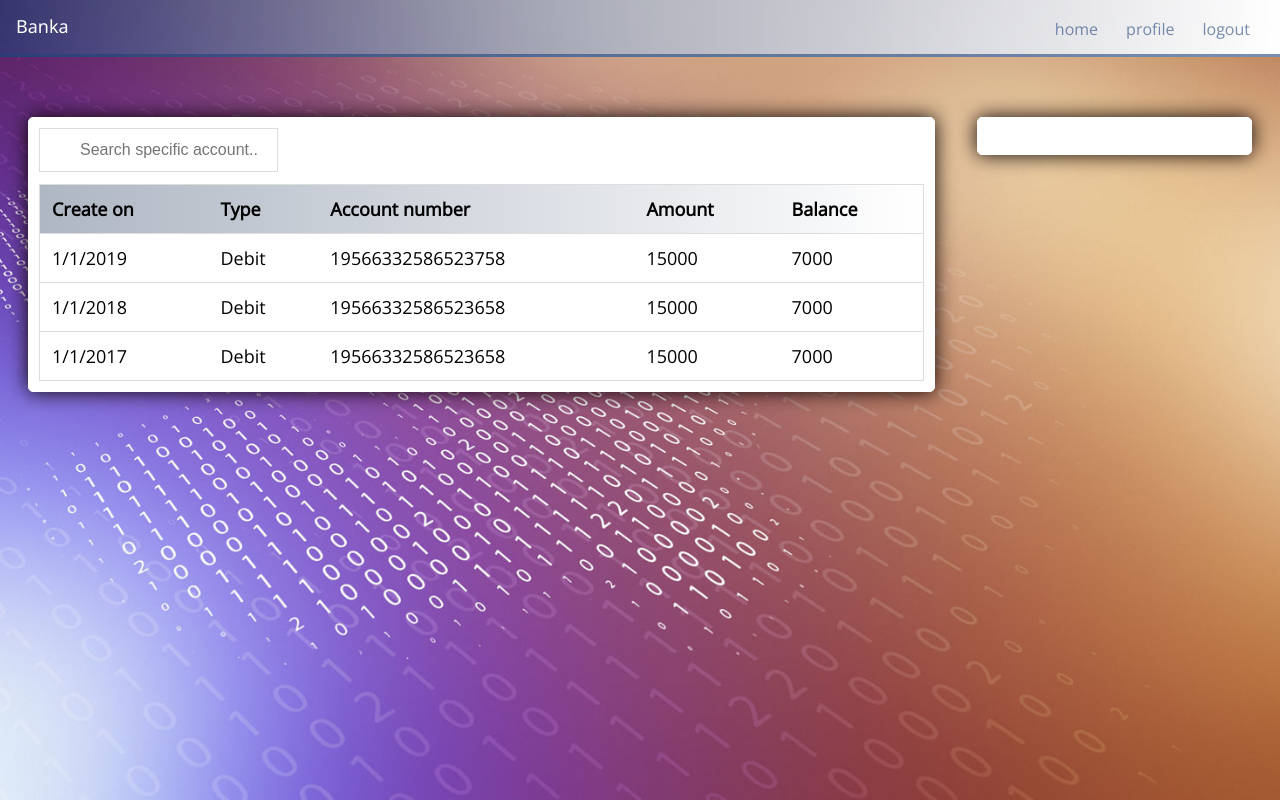
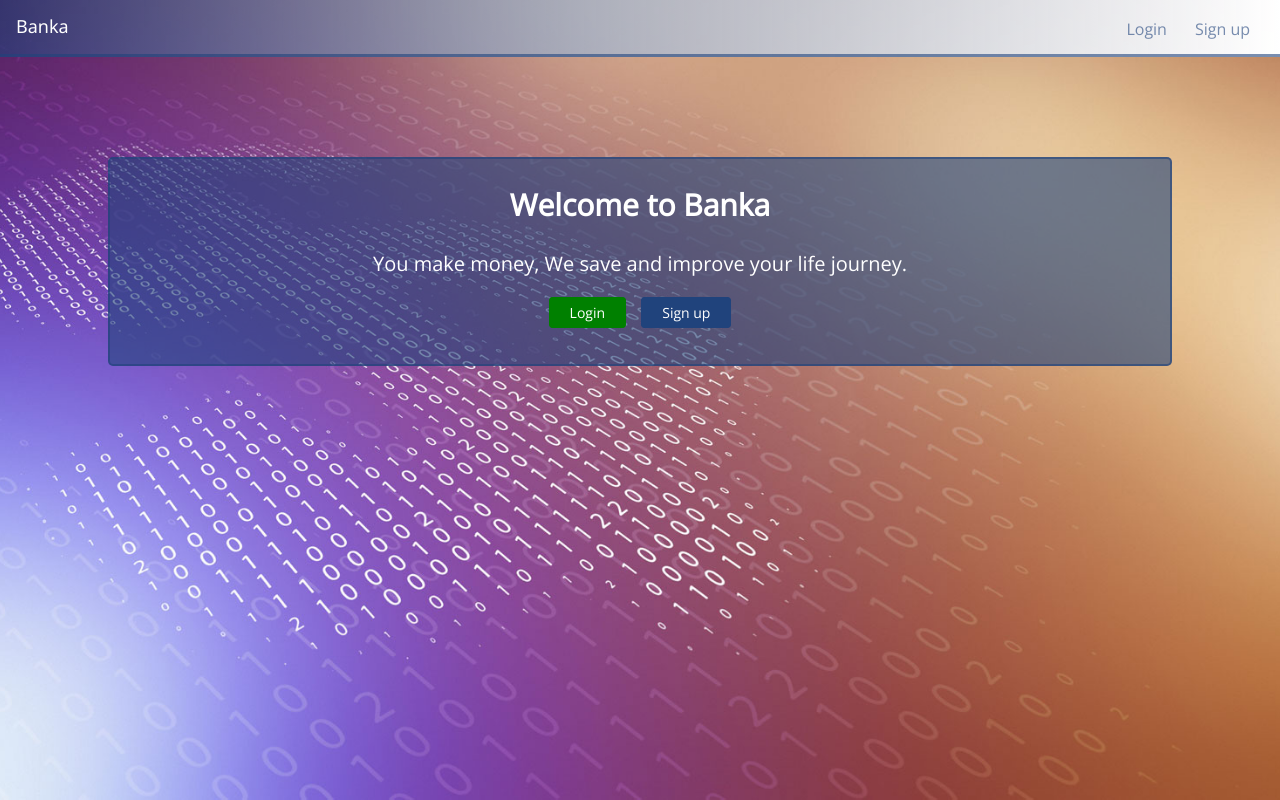
Before and after one commit to j4l13n/banka, a website: page UI/index.html in a window 1280 px wide. Drawn offline with nearby package versions, Linux system fonts and the light colour scheme.

Commit message:
Add main page

```diff
--- a/UI/css/style.css
+++ b/UI/css/style.css
@@ -419,4 +419,68 @@
         float: right;
     }
 
+    .welcome-title {
+        text-align: center;
+        font-size: 20px;
+        color: white;
+        border: 2px solid rgb(32, 67, 124, 0.6);
+        margin: 100px;
+        background-color: rgb(32, 67, 124, 0.6);
+        border-radius: 5px;
+        padding-bottom: 40px;
+    }
+
+    .login {
+        text-decoration: none;
+        color: white;
+        background-color: green;
+        padding-top: 5px;
+        padding-bottom: 5px;
+        padding-left: 20px;
+        padding-right: 20px;
+        border: 1px solid green;
+        border-radius: 4px;
+        font-size: 14px;
+        margin-right: 10px;
+    }
+
+    .signup {
+        text-decoration: none;
+        color: white;
+        background-color: rgb(32, 67, 124);
+        padding-top: 5px;
+        padding-bottom: 5px;
+        padding-left: 20px;
+        padding-right: 20px;
+        border: 1px solid rgb(32, 67, 124);
+        border-radius: 4px;
+        font-size: 14px;
+    }
+
+    .login:hover {
+        text-decoration: none;
+        color: white;
+        background-color: rgb(16, 238, 16, 0.5);
+        padding-top: 5px;
+        padding-bottom: 5px;
+        padding-left: 20px;
+        padding-right: 20px;
+        border: 1px solid green;
+        border-radius: 4px;
+        font-size: 14px;
+        margin-right: 10px;
+    }
+
+    .signup:hover {
+        text-decoration: none;
+        color: white;
+        background-color: rgb(32, 67, 124, 0.6);
+        padding-top: 5px;
+        padding-bottom: 5px;
+        padding-left: 20px;
+        padding-right: 20px;
+        border: 1px solid rgb(32, 67, 124);
+        border-radius: 4px;
+        font-size: 14px;
+    }
 }
--- a/UI/index.html
+++ b/UI/index.html
@@ -14,56 +14,19 @@
                 <a href="index.html" class="brand">Banka</a>
             </div>
             <ul class="nav nav-right">
-                <li><a href="./html/login.html">logout</a></li>
-                <li><a href="./html/profile.html">profile</a></li>
-                <li><a href="index.html">home</a></li>
+                <li><a href="./html/signup.html">Sign up</a></li>
+                <li><a href="./html/login.html">Login</a></li>
             </ul>
         </nav>
     </div>
-    <div class="column-4-dash">
-        <ul class="">
-
-        </ul>
-    </div>
-    <div class="column-8-dash" >
-        <div class="">
-            <input type="text" class="search" placeholder="Search specific account..." id="search" title="Search account">
-        </div>
-        <div class="">
-            <table class="table striped" id="table">
-                <thead>
-                    <tr>
-                        <th>Create on</th>
-                        <th>Type</th>
-                        <th>Account number</th>
-                        <th>Amount</th>
-                        <th>Balance</th>
-                    </tr>
-                </thead>
-                <tbody>
-                    <tr>
-                        <td>1/1/2019</td>
-                        <td>Debit</td>
-                        <td>19566332586523758</td>
-                        <td>15000</td>
-                        <td>7000</td>
-                    </tr>
-                    <tr>
-                        <td>1/1/2018</td>
-                        <td>Debit</td>
-                        <td>19566332586523658</td>
-                        <td>15000</td>
-                        <td>7000</td>
-                    </tr>
-                    <tr>
-                        <td>1/1/2017</td>
-                        <td>Debit</td>
-                        <td>19566332586523658</td>
-                        <td>15000</td>
-                        <td>7000</td>
-                    </tr>
-                </tbody>
-            </table>
+    <div class="">
+        <div class="welcome-title">
+            <h2>Welcome to Banka</h2>
+            <p>You make money, We save and improve your life journey.</p>
+            <div class="">
+                <a href="./html/login.html" class="login">Login</a>
+                <a href="./html/signup.html" class="signup">Sign up</a>
+            </div>
         </div>
     </div>
     <script src="./js/index.js"></script>
```
Also changed, not shown: UI/html/create_account.html (+2 -2 lines), UI/html/index.html (added, +68 -0 lines), UI/html/login.html (+1 -1 lines), UI/html/profile.html (+3 -3 lines), UI/html/signup.html (+0 -3 lines), UI/js/login.js (+2 -5 lines).
